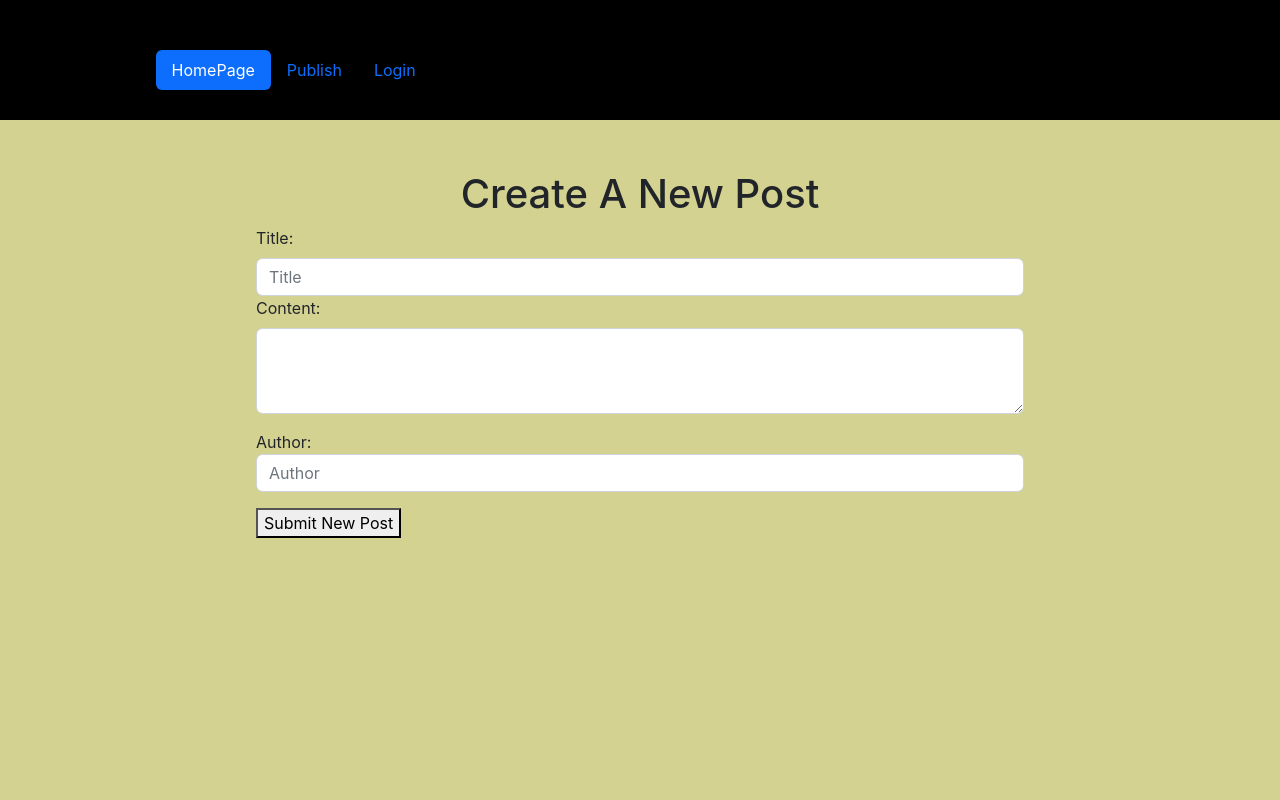
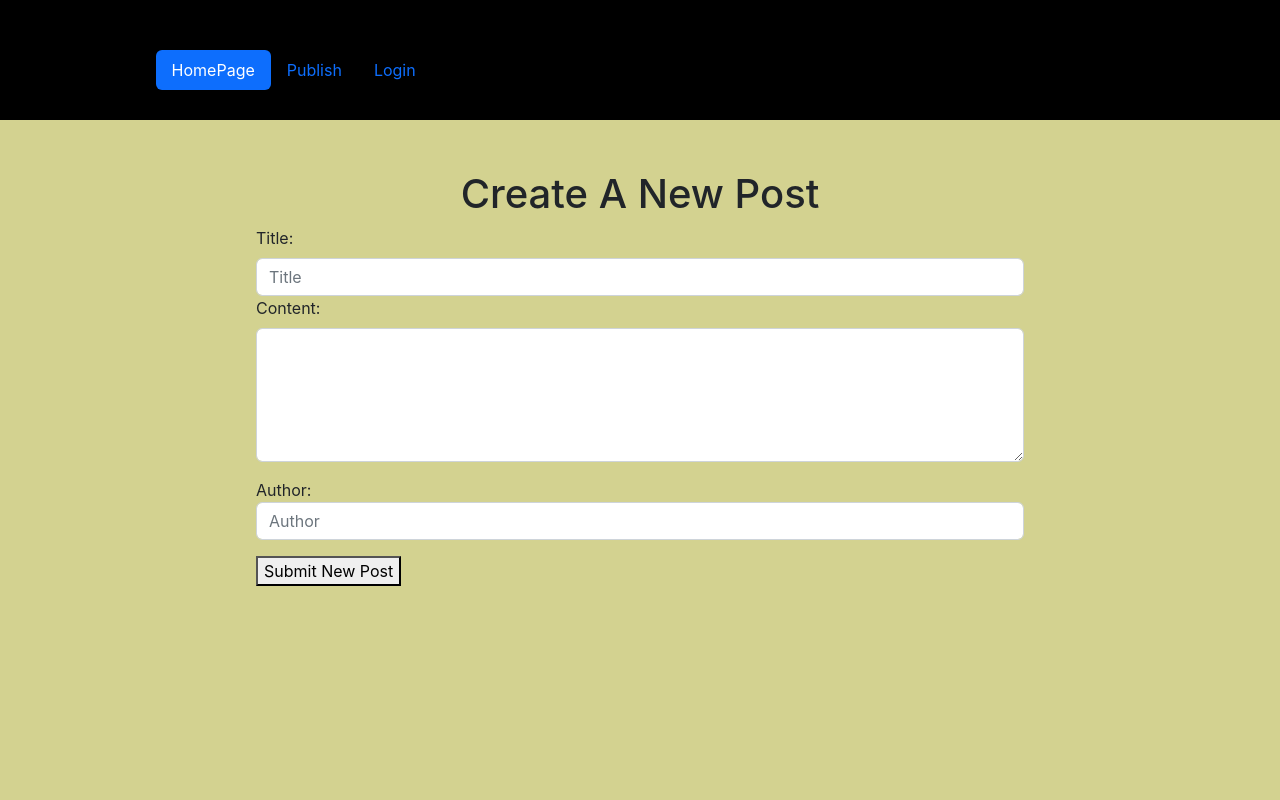
Before and after one commit to Juddymwai/The-Blog-HUB, a React (Create React App) app: page /publish in a window 1280 px wide. Shown: the top 800 px of the page. Built offline with nearby package versions, Linux system fonts and the light colour scheme.

Commit message:
increases the size of the textarea input in the newpostform component

```diff
--- a/src/components/NewPostForm.js
+++ b/src/components/NewPostForm.js
@@ -1,14 +1,26 @@
 import React, {useState} from "react";
-// import {Link} from "react-router-dom"
+// import {useNavigate} from "react-router-dom"
 
 
 function NewPostForm({onHandleAddPost}){
+    // const navigate= useNavigate();
+    // const navigateHome=()=>{
+    //     navigate('/')
+    // }
+
+
+
+
     const [title, setTitle]=useState('')
     const [content, setContent]=useState('')
     const [author, setAuthor]=useState('')
 
+
+
     function handleSubmit(e){
-        e.preventDefault()
+        // e.preventDefault()
+
+
 
         const newObj = {
             "Title":title,
@@ -28,7 +40,6 @@ function NewPostForm({onHandleAddPost}){
     }
 
 
-
     return (
         <div style={{margin:"auto", width:'60%', height: 100+"vh"}}>
             <h1 style={{textAlign:"center", marginTop: 50 +"px"}}>Create A New Post</h1>
@@ -43,7 +54,7 @@ function NewPostForm({onHandleAddPost}){
 
                 <div className="mb-3">
                     <label  for="exampleFormControlTextarea1" class="form-label">Content: </label>
-                    <textarea type="text" class="form-control" id="exampleFormControlTextarea1" rows="3" onChange={(e)=>setContent(e.target.value)} required/>
+                    <textarea type="text" class="form-control" id="exampleFormControlTextarea1" rows="5" onChange={(e)=>setContent(e.target.value)} required/>
                 </div>
 
                 <div className="mb-3">
--- a/src/components/Publish.js
+++ b/src/components/Publish.js
@@ -1,5 +1,6 @@
 import React, {useState} from "react";
 import NewPostForm from "./NewPostForm";
+
 
 
 function Publish(){
@@ -13,6 +14,7 @@ function Publish(){
 
 
     }
+
     return (
         <div >
 
--- a/src/index.css
+++ b/src/index.css
@@ -5,7 +5,7 @@ body {
     sans-serif;
   -webkit-font-smoothing: antialiased;
   -moz-osx-font-smoothing: grayscale;
-  background-image: url('');
+
   background-size: cover;
   background-color: rgb(211, 210, 144);
 }
```
